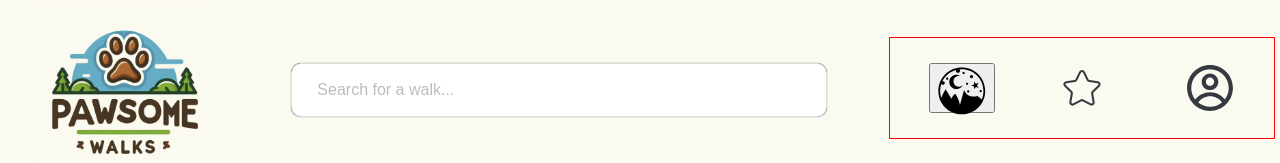
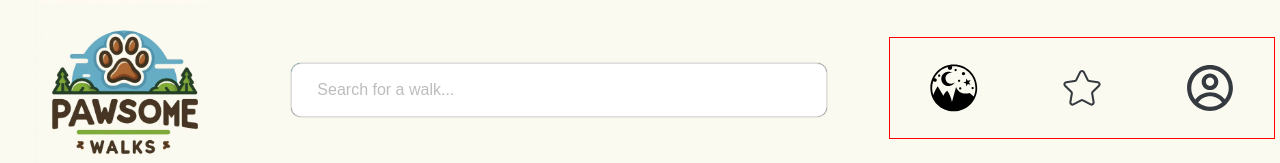
Before and after one commit to jacobfield/pawsome-walks, a React (Vite) app in the folder pawsome-walks/: page / in a window 1280 px wide. Shown: the top 163 px of the page. Built offline with nearby package versions, Linux system fonts and the light colour scheme.

Commit message:
changed icon colour, which has stopped them becoming invisible when dark theme toggled

```diff
--- a/pawsome-walks/src/comps/NavBar.jsx
+++ b/pawsome-walks/src/comps/NavBar.jsx
@@ -12,7 +12,10 @@ export default function NavBar() {
   return (
     <div className="navBar">
       <div className="darkMode">
-        <button onClick={() => setDarkTheme(!darkTheme)}>
+        <button
+          className="themeButton"
+          onClick={() => setDarkTheme(!darkTheme)}
+        >
           {!darkTheme ? (
             <GiNightSky className="ThemeIcon icon" />
           ) : (
--- a/pawsome-walks/src/styles/index.css
+++ b/pawsome-walks/src/styles/index.css
@@ -4,7 +4,8 @@
 }
 .AppContainer.dark {
   background-color: #343a40;
-  color: #f8f9fa;
+  /* color: #f8f9fa; */
+  color: black;
 }
 
 .darkMode {
@@ -29,3 +30,12 @@
   font-size: 18px;
   transition: transform 0.2s ease;
 }
+
+.themeButton {
+  background: none; /* Removes the background */
+  border: none; /* Removes the border */
+  padding: 0; /* Removes any default padding */
+  margin: 0; /* Removes any default margin */
+  outline: none; /* Removes the outline when focused */
+  cursor: pointer;
+}
```
